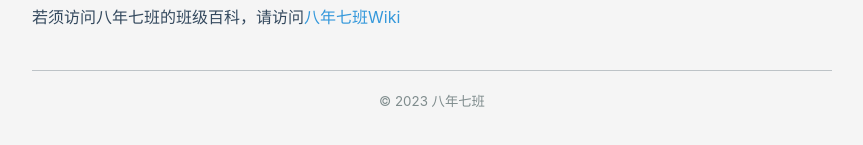
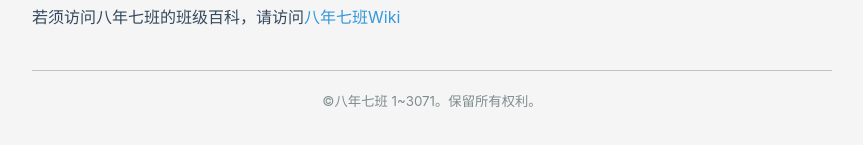
Before and after one commit to class-seven-grade-eight/class-seven-grade-eight.github.io, a plain HTML site: page index.html in a window 1280 px wide. Shown: the part 167-312 px from the top of the page, without its empty margins (208-1071 px from the left). Drawn offline with Linux system fonts and the light colour scheme.

Commit message:
Update index.html

```diff
--- a/index.html
+++ b/index.html
@@ -10,6 +10,7 @@
         <h1>欢迎来到八年七班官方网站</h1>
         <p>这是八年七班的官方网站，用于发布一些八年七班的信息。</p>
         <p>若须访问八年七班的班级百科，请访问<a href="https://classsevengradeeight.fandom.com/zh/wiki/%E5%85%AB%E5%B9%B4%E4%B8%83%E7%8F%AD_Wiki">八年七班Wiki</a></p>
-        <small>© 2023 八年七班</small>
+        <small>©八年七班 1~3071。保留所有权利。</small>
     </body>
+
 </html>
```
